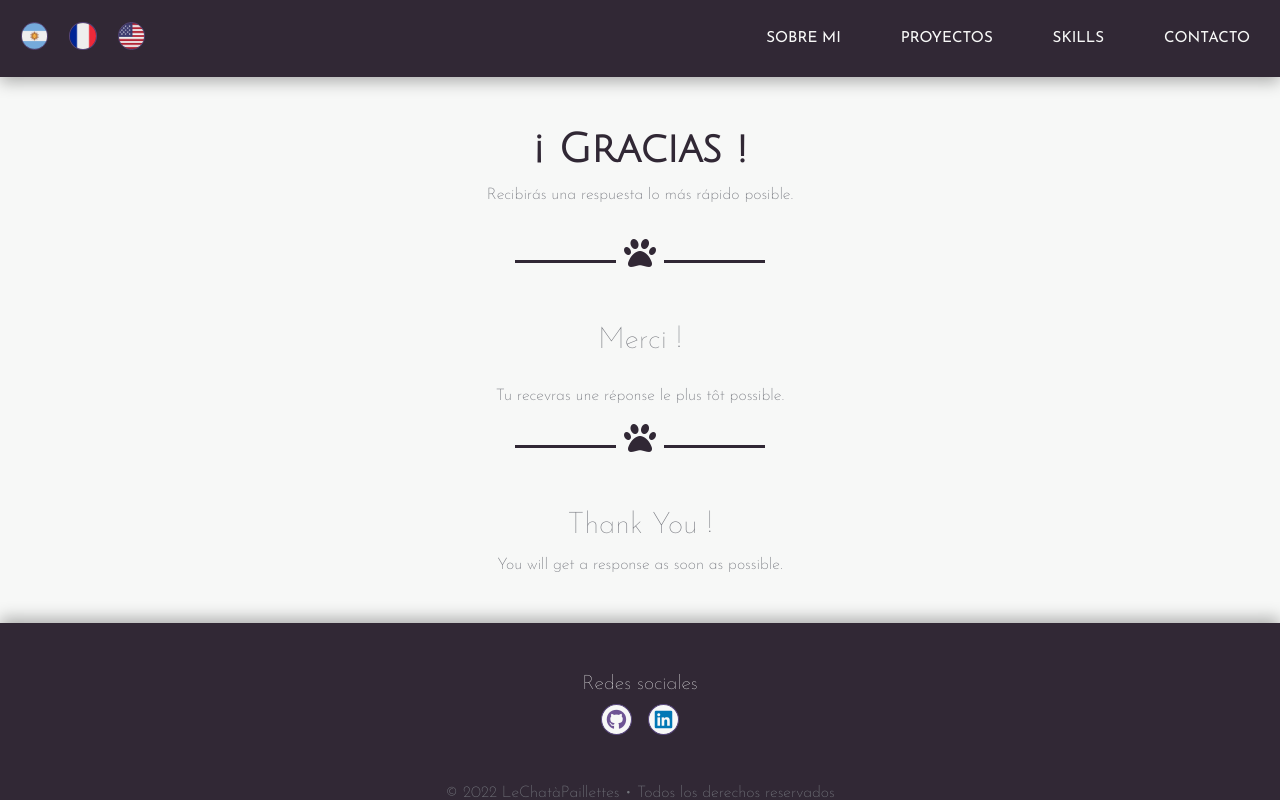
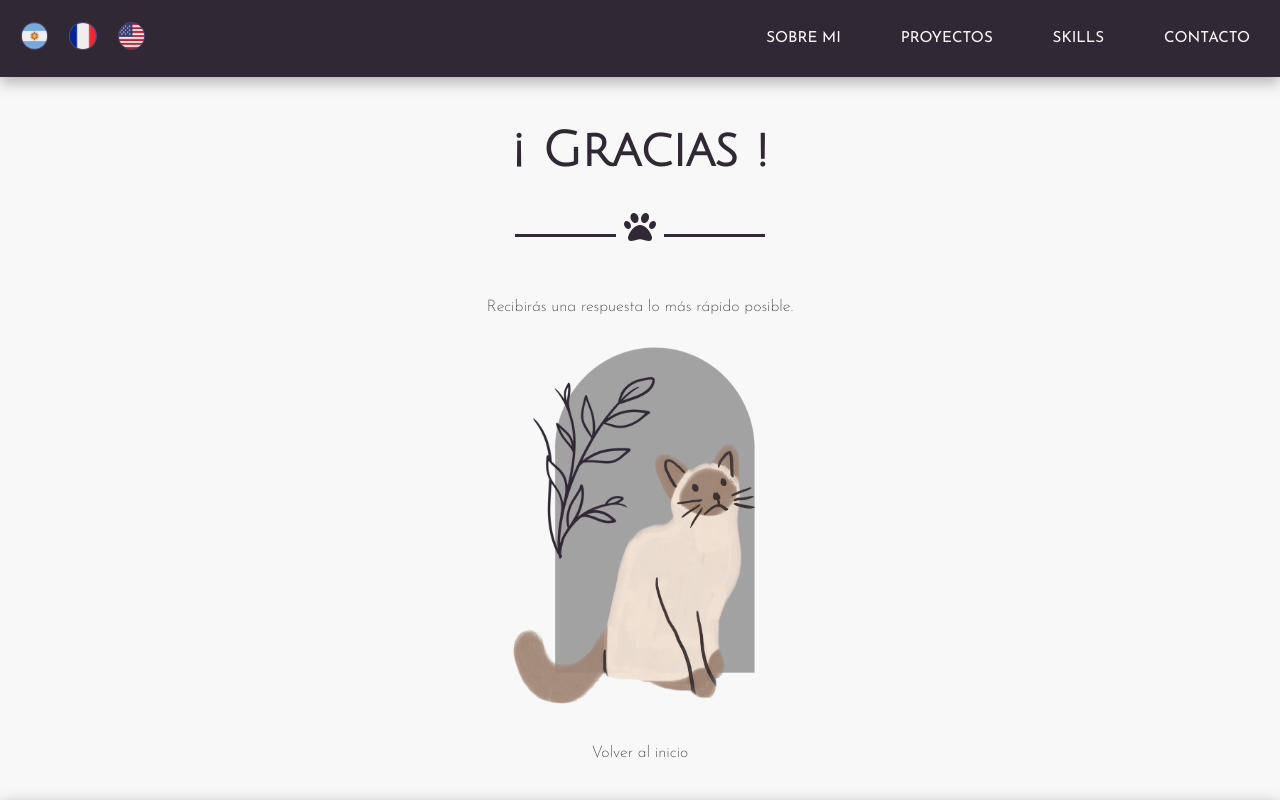
Before and after one commit to lechatapaillettes/portfolio, a React (Vite) app: page /thankyou in a window 1280 px wide. Shown: the top 800 px of the page. Built offline with nearby package versions, Linux system fonts and the light colour scheme.

Commit message:
thank you page route solved

```diff
--- a/src/App.jsx
+++ b/src/App.jsx
@@ -39,7 +39,7 @@ function App() {
 
           {/* Thank You page*/}
 
-          <Route exact path="/thankyou" element={<ThankYou />} />
+          <Route exact path="/thankyou" element={<ThankYou language={language} />} />
 
           {/* 404 */}
 
--- a/src/index.css
+++ b/src/index.css
@@ -409,14 +409,19 @@ footer {
   margin-top: 2.5rem;
 }
 
-/* 404 */
+/* 404 + Thank You */
 
 .not-found {
   padding: 3.125rem;
   margin: 2rem;
 }
 
-.not-found-container {
+.thank-you {
+  margin: 1rem;
+}
+
+.not-found-container,
+.thank-you-container {
   display: flex;
   flex-direction: column;
   align-items: center;
@@ -434,11 +439,13 @@ footer {
   max-width: 18rem;
 }
 
-.not-found-img {
+.not-found-img,
+.thank-you-img {
   max-width: 18rem;
 }
 
-.not-found-txt {
+.not-found-txt,
+.thank-you-title {
   font-family: "Julius Sans One", sans-serif;
   font-size: 3rem;
   padding: 2rem;
@@ -449,11 +456,27 @@ footer {
   margin-bottom: 2rem;
 }
 
-.not-found-link {
+.thank-you-title,
+.thank-you-txt {
+  color: #312835;
+  margin-bottom: 1rem;
+}
+
+.not-found-link,
+.back-link {
   color: #312835;
   display: flex;
   flex-direction: column;
   align-items: center;
+}
+
+.rickroll {
+  margin-bottom: 1.5rem;
+}
+
+.back {
+  margin-top: 1.5rem;
+  margin-bottom: 2rem;
 }
 
 /* Link animation */
@@ -461,19 +484,25 @@ footer {
 @media only screen and (min-width: 769px) {
   .not-found-link,
   .not-found-link:after,
-  .not-found-link:before {
+  .not-found-link:before,
+  .back-link,
+  .back-link:after,
+  .back-link:before {
     transition: all 0.5s;
   }
 
-  .not-found-link:hover {
+  .not-found-link:hover,
+  .back-link:hover {
     color: #a3a2a3;
   }
 
-  .not-found-link {
+  .not-found-link,
+  .back-link {
     position: relative;
   }
 
-  .not-found-link:after {
+  .not-found-link:after,
+  .back-link:after {
     position: absolute;
     bottom: 0;
     left: 0;
@@ -486,7 +515,8 @@ footer {
     height: 1px;
   }
 
-  .not-found-link:hover:after {
+  .not-found-link:hover:after,
+  .back-link:hover:after {
     width: 100%;
   }
 }
@@ -559,7 +589,8 @@ footer {
   section.skills,
   section.contacto,
   .not-found,
-  .not-found-content {
+  .not-found-content,
+  .thank-you {
     display: flex;
     flex-direction: column;
     justify-content: center;
@@ -622,13 +653,19 @@ footer {
     min-height: 77vh;
   }
 
-  .not-found-img {
+  .not-found-img,
+  .thank-you-img {
     max-width: 10rem;
     margin-top: 5rem;
   }
 
   .not-found-txt {
     font-size: 1rem;
+  }
+
+  .thank-you {
+    margin: 0;
+    min-height: 89vh;
   }
 }
 
--- a/src/pages/LandingPage/Contact.jsx
+++ b/src/pages/LandingPage/Contact.jsx
@@ -1,4 +1,5 @@
 import React from "react";
+
 import es from "../../translations/es.json";
 import fr from "../../translations/fr.json";
 import en from "../../translations/en.json";
@@ -61,7 +62,7 @@ const contact = ({ language }) => {
             <input
               type="hidden"
               name="_next"
-              value="https://lechatapaillettes.vercel.app/thankyou.html"
+              value="https://lechatapaillettes.vercel.app/thankyou"
             />
             <input type="hidden" name="_captcha" value="false" />
           </form>
--- a/src/pages/NotFoundPage/NotFoundPage.jsx
+++ b/src/pages/NotFoundPage/NotFoundPage.jsx
@@ -1,7 +1,7 @@
 import React from "react";
-import { Link } from "react-router-dom";
+import { Link, NavLink } from "react-router-dom";
 
-import notFound from "../../assets/IMG/notFound.png";
+import Oli from "../../assets/IMG/Oli.png";
 
 import es from "../../translations/es.json";
 import fr from "../../translations/fr.json";
@@ -19,13 +19,14 @@ const NotFoundPage = ({ language }) => {
       <div className="not-found-container">
         <div className="not-found-content">
           <img
-            src={notFound}
-            alt="404 NOT FOUND"
+            src={Oli}
+            alt="Siamese cat"
             title="404 NOT FOUND"
             className="not-found-img"
           />
           <div className="not-found-txt">
             <h2 className="not-found-title">404</h2>
+            <br />
             <p>{texts["not-found-txt"]}</p>
           </div>
         </div>
@@ -38,6 +39,12 @@ const NotFoundPage = ({ language }) => {
             <p>{texts["not-found-link"]}</p>
           </Link>
         </div>
+
+        <div className="back">
+          <NavLink to="/" className="back-link">
+            {texts["back-to-main"]}
+          </NavLink>
+        </div>
       </div>
     </div>
   );
--- a/src/pages/ThankYou/ThankYou.jsx
+++ b/src/pages/ThankYou/ThankYou.jsx
@@ -1,28 +1,44 @@
-import React from 'react';
+import React from "react";
+import { NavLink } from "react-router-dom";
 
-const ThankYou = () => {
-    return (
-        <section id="principal" className="principal">
-            <div className="intro-container">
-                <h2 className="intro-name">¡ Gracias !</h2>
-                <br/>
-                <p className="intro-txt">Recibirás una respuesta lo más rápido posible.</p>
-                <br/>
-                <br/>
-                <hr className="patita-primary"></hr>
-                <h3 className="intro-h2">Merci !</h3>
-                <br/>
-                <br/>
-                <p className="intro-txt">Tu recevras une réponse le plus tôt possible.</p>
-                <br/>
-                <hr className="patita-primary"></hr>
-                <h3 className="intro-h2">Thank You !</h3>
-                <br/>
-                <p className="intro-txt">You will get a response as soon as possible.</p>
+import Oli from "../../assets/IMG/Oli.png";
 
-            </div>
-        </section>
-    );
+import es from "../../translations/es.json";
+import fr from "../../translations/fr.json";
+import en from "../../translations/en.json";
+
+const ThankYou = ({ language }) => {
+  const texts = {
+    es,
+    fr,
+    en,
+  }[language];
+
+  return (
+    <div className="thank-you">
+      <div className="thank-you-container">
+        <div className="thank-you-content">
+          <div className="thank-tou-txt">
+            <h2 className="thank-you-title">{texts["thank-you"]}</h2>
+            <hr className="patita-primary"></hr>
+            <p className="thank-you-txt">{texts["response"]}</p>
+          </div>
+          <img
+            src={Oli}
+            alt="Siamese cat"
+            title="THANK YOU"
+            className="thank-you-img"
+          />
+        </div>
+
+        <div className="back">
+          <NavLink to="/" className="not-found-link">
+            {texts["back-to-main"]}
+          </NavLink>
+        </div>
+      </div>
+    </div>
+  );
 };
 
 export default ThankYou;
--- a/src/translations/en.json
+++ b/src/translations/en.json
@@ -18,6 +18,10 @@
     "placeholder-text": "Tell me about your project...",
     "submit": "Send",
 
+    "thank-you": "Thank You !",
+    "response": "You will get a response as soon as possible.",
+    "back-to-main": "Back to homepage",
+
     "title-redes": "Social media",
 
     "not-found-txt": "Page not found",
--- a/src/translations/es.json
+++ b/src/translations/es.json
@@ -18,6 +18,10 @@
     "placeholder-text": "Contame tu proyecto...",
     "submit": "Enviar",
 
+    "thank-you": "¡ Gracias !",
+    "response": "Recibirás una respuesta lo más rápido posible.",
+    "back-to-main": "Volver al inicio",
+
     "title-redes": "Redes sociales",
 
     "not-found-txt": "Página no encontrada",
--- a/src/translations/fr.json
+++ b/src/translations/fr.json
@@ -18,6 +18,10 @@
     "placeholder-text": "Raconte moi ton projet...",
     "submit": "Envoyer",
 
+    "thank-you": "Merci !",
+    "response": "Tu recevras une réponse le plus tôt possible.",
+    "back-to-main": "Retourner sur la page principale",
+
     "title-redes": "Réseaux sociaux",
 
     "not-found-txt": "Page non trouvée",
```
Also changed, not shown: src/components/Navbar.jsx (+47 -30 lines), src/assets/IMG/Oli.png (renamed from src/assets/IMG/notFound.png).
